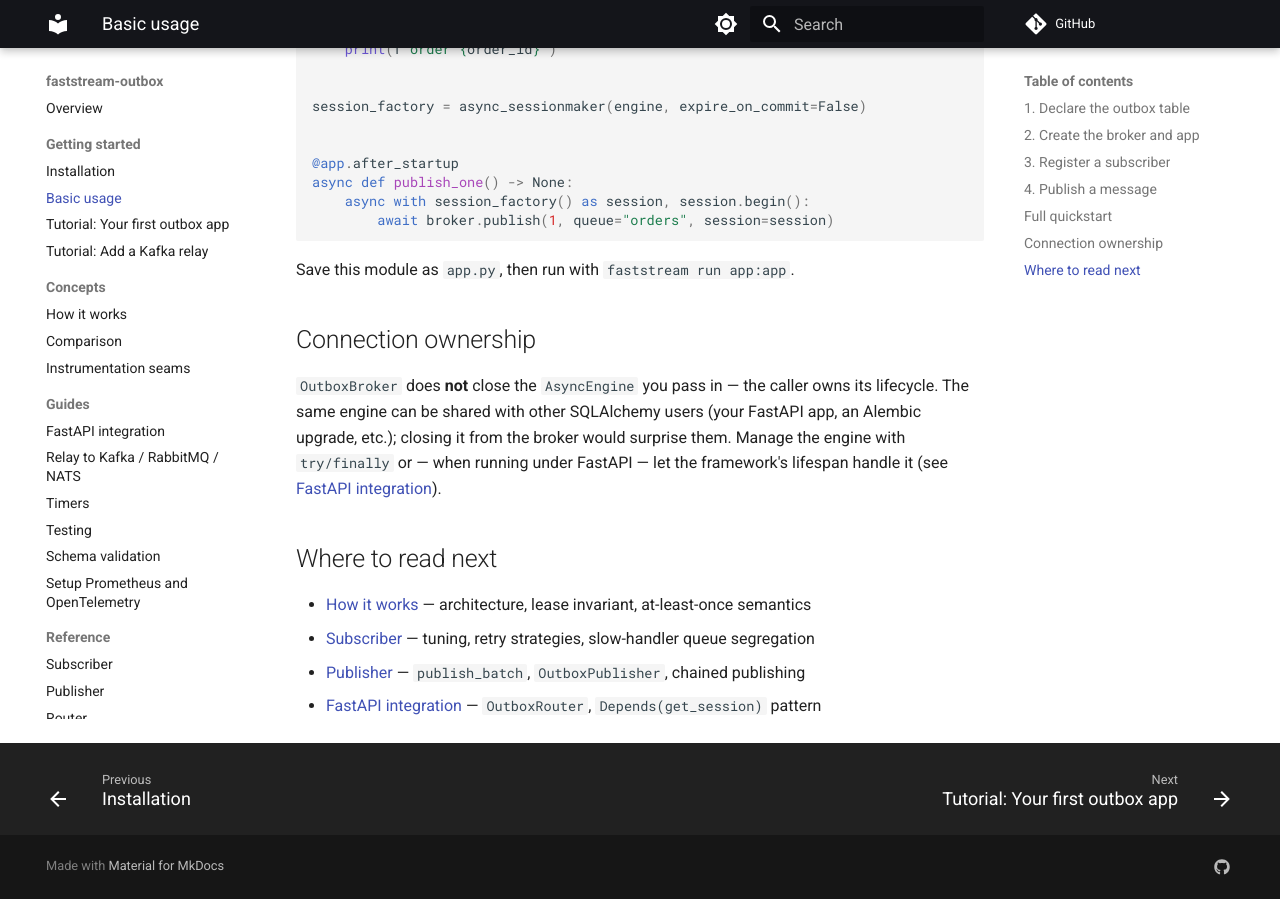
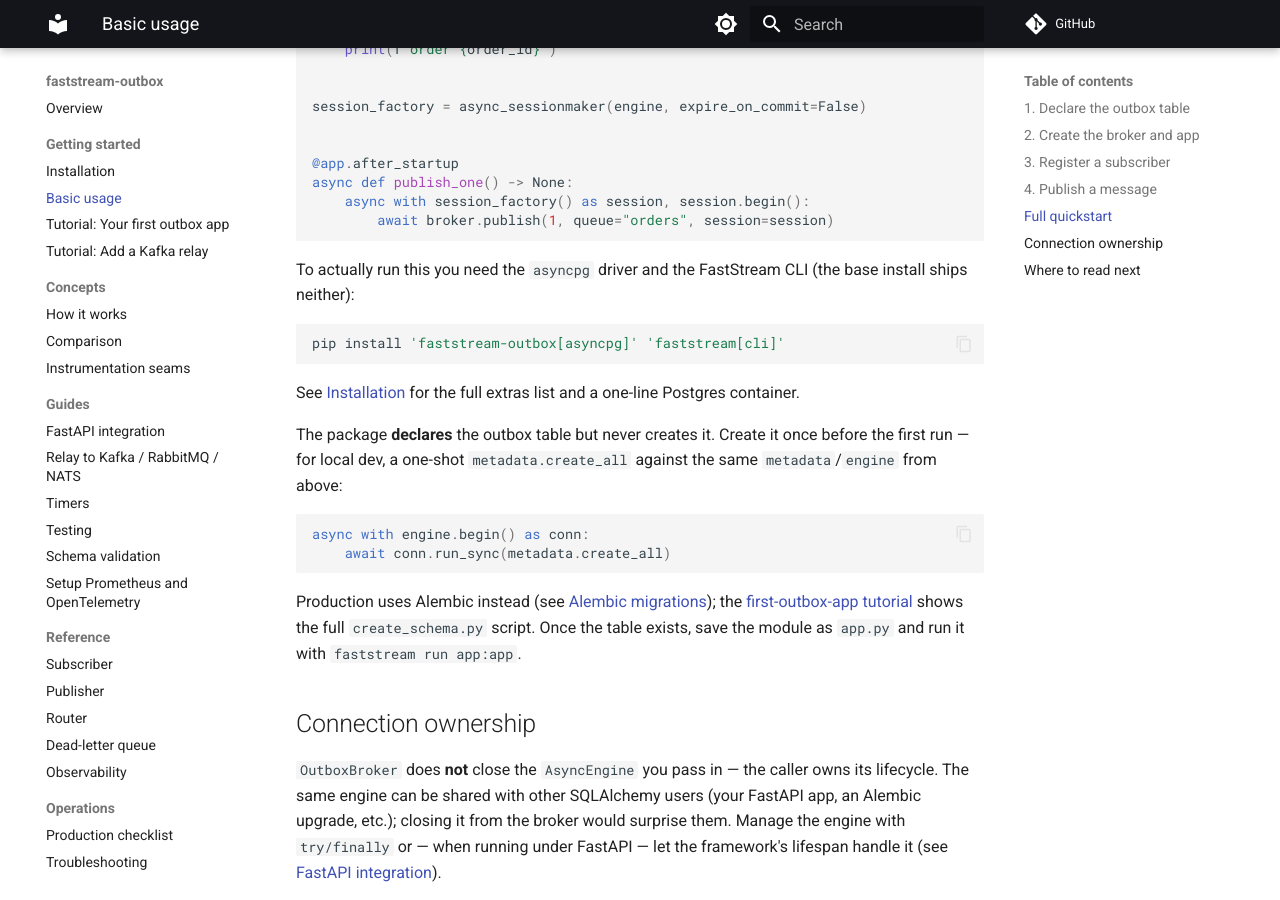
Before and after one commit to modern-python/faststream-outbox, an MkDocs documentation site: the page built from docs/usage/basic.md, in a window 1280 px wide and 900 px high, scrolled down 1945 px. Built offline with MkDocs 1.6.1 and Material for MkDocs 9.7.7, drawn with Linux system fonts in a browser that asks for light colours; comment, search, counter and statistics services are not loaded; some of the changed text lies outside the part shown.

Commit message:
docs: make basic.md quickstart runnable (B4, B5)
- B4: the Full quickstart told readers to "save as app.py and run
  faststream run app:app" but the base install ships no async driver or
  CLI and the package never creates the table it declares. Added the
  asyncpg + faststream[cli] prereqs, an inline metadata.create_all dev
  step (with Alembic + tutorial pointers for the real path), and gated
  the run line on the table existing.
- B5: §4 used session.add(Order(id=1)) with Order undefined → NameError
  if copied. Annotated it as the reader's own ORM model / domain write.

mkdocs build --strict clean.

Co-Authored-By: Claude Opus 4.8 (1M context) <noreply@anthropic.com>

````diff
--- a/docs/usage/basic.md
+++ b/docs/usage/basic.md
@@ -57,7 +57,7 @@ from sqlalchemy.ext.asyncio import async_sessionmaker
 session_factory = async_sessionmaker(engine, expire_on_commit=False)
 
 async with session_factory() as session, session.begin():
-    session.add(Order(id=1))
+    session.add(Order(id=1))  # `Order` is your own ORM model — the domain write
     await broker.publish(1, queue="orders", session=session)
     # session.begin() commits both atomically on exit
 ```
@@ -99,7 +99,29 @@ async def publish_one() -> None:
         await broker.publish(1, queue="orders", session=session)
 ```
 
-Save this module as `app.py`, then run with `faststream run app:app`.
+To actually run this you need the `asyncpg` driver and the FastStream CLI
+(the base install ships neither):
+
+```bash
+pip install 'faststream-outbox[asyncpg]' 'faststream[cli]'
+```
+
+See [Installation](../introduction/installation.md) for the full extras
+list and a one-line Postgres container.
+
+The package **declares** the outbox table but never creates it. Create it
+once before the first run — for local dev, a one-shot `metadata.create_all`
+against the same `metadata`/`engine` from above:
+
+```python
+async with engine.begin() as conn:
+    await conn.run_sync(metadata.create_all)
+```
+
+Production uses Alembic instead (see [Alembic migrations](../operations/alembic.md));
+the [first-outbox-app tutorial](../tutorials/first-outbox-app.md) shows the
+full `create_schema.py` script. Once the table exists, save the module as
+`app.py` and run it with `faststream run app:app`.
 
 ## Connection ownership
 
````
Also changed, not shown: planning/audits/2026-06-13-docs-audit-findings.md (+6 -5 lines).
